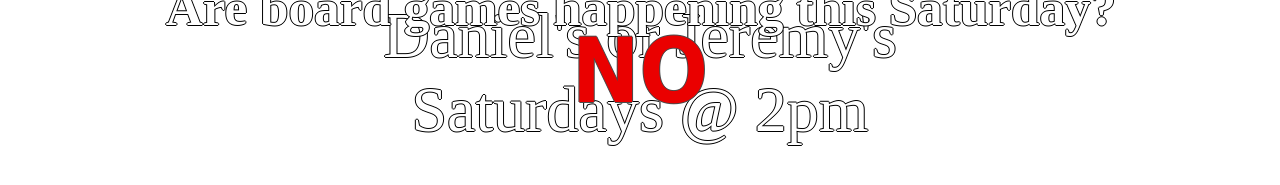
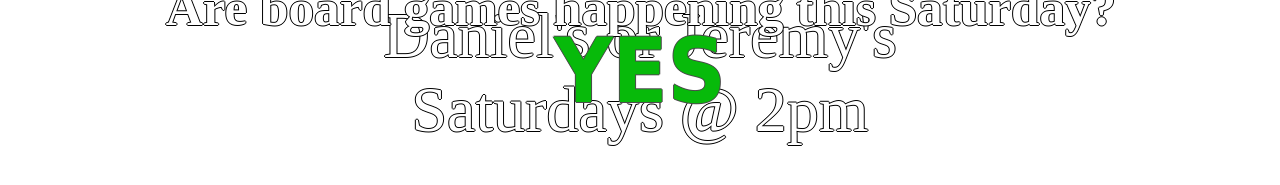
Before and after one commit to sgtskeese/sgtskeese.github.io, a plain HTML site: page index.html in a window 1280 px wide. Shown: the part 101-286 px from the top of the page. Drawn offline with Linux system fonts and the light colour scheme; a web font is replaced by a local one.

Commit message:
change to yes

```diff
--- a/index.css
+++ b/index.css
@@ -43,12 +43,12 @@
 
 #yes_no {
 	/* YES */
-	/* color: #07ba0a ;
-	text-shadow: 1px 0 0 #4c4c4c, 0 -1px 0 #4c4c4c, 0 1px 0 #4c4c4c, -1px 0 0 #4c4c4c; */
+	color: #07ba0a ;
+	text-shadow: 1px 0 0 #4c4c4c, 0 -1px 0 #4c4c4c, 0 1px 0 #4c4c4c, -1px 0 0 #4c4c4c;
 
 	/* NO */
-	color: #ea0000 ;
-	text-shadow: 1px 0 0 #4c4c4c, 0 -1px 0 #4c4c4c, 0 1px 0 #4c4c4c, -1px 0 0 #4c4c4c;
+	/* color: #ea0000 ;
+	text-shadow: 1px 0 0 #4c4c4c, 0 -1px 0 #4c4c4c, 0 1px 0 #4c4c4c, -1px 0 0 #4c4c4c; */
 
 	font-family: Tahoma, Geneva, sans-serif ;
 	font-size: 7vw ;
--- a/index.html
+++ b/index.html
@@ -32,7 +32,7 @@
 			</p>
 
 			<p id="yes_no">
-				NO
+				YES
 			</p>
 
 		</div>
```
